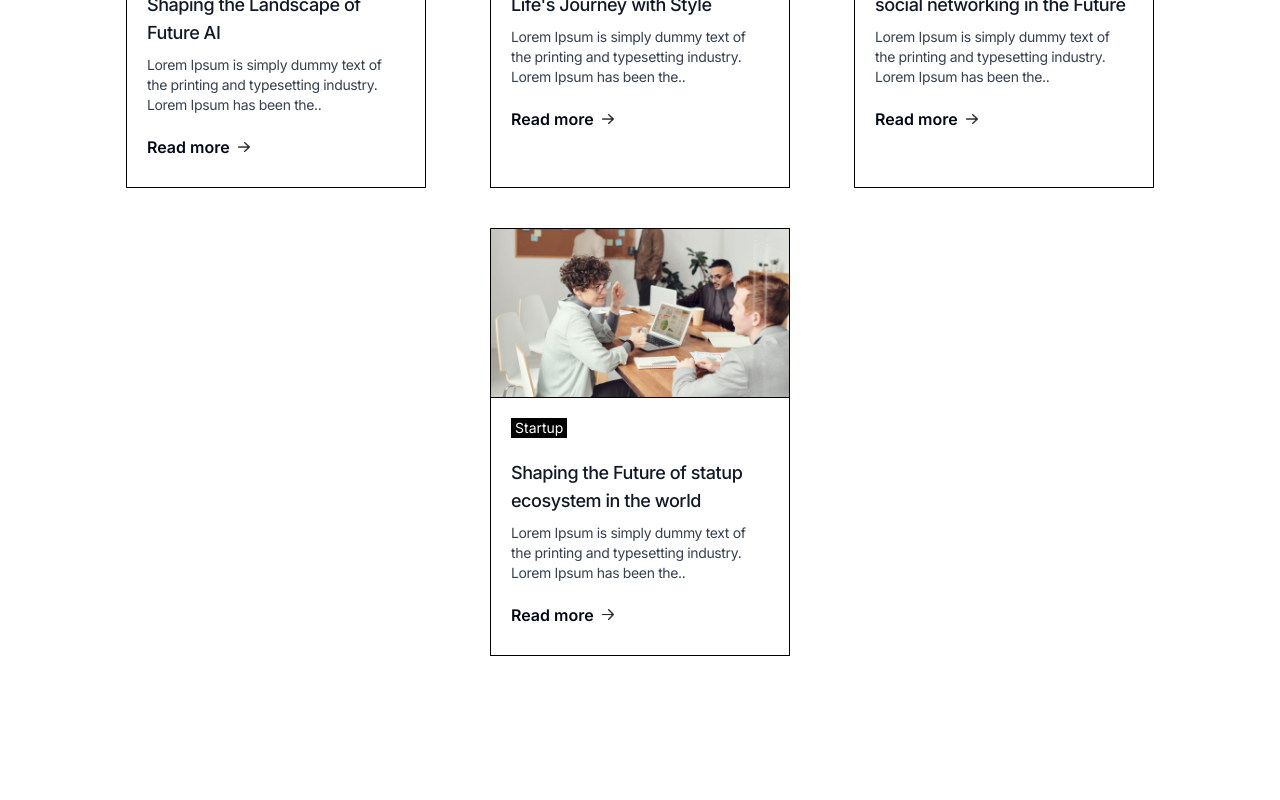
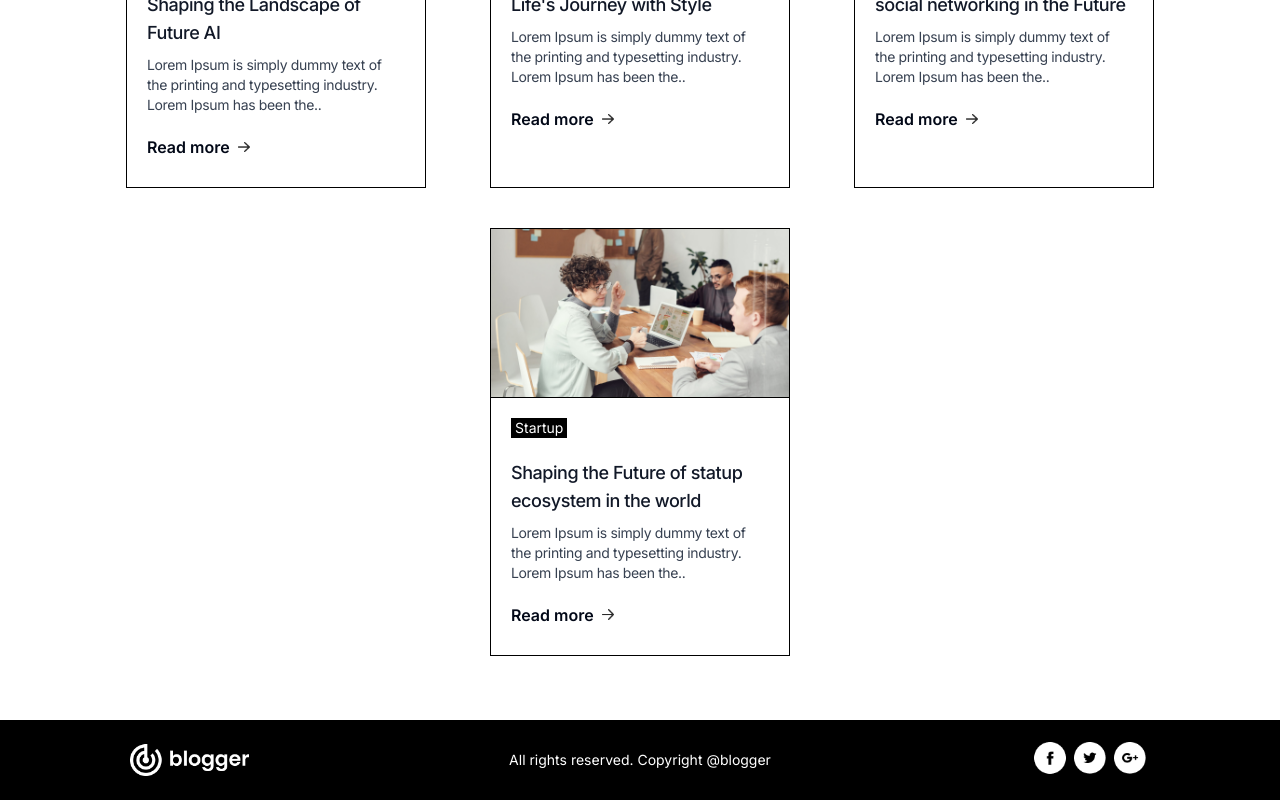
Before and after one commit to viraljain7/next-blog-app, a Next.js app: page / in a window 1280 px wide. Shown: the part 2697-3497 px from the top of the page. Before the commit the page ends 3417 px from the top, so only its background shows below. Built offline with nearby package versions, Linux system fonts and the light colour scheme.

Commit message:
feat: Add Footer component

```diff
--- a/src/app/page.js
+++ b/src/app/page.js
@@ -1,4 +1,5 @@
 "use client"
+import Footer from "@/components/Footer";
 import Header from "../components/Header";
 import BlogList from "@/components/BlogList";
 export default function Home() {
@@ -6,6 +7,7 @@
     <>
       <Header />
       <BlogList />
+      <Footer />
     </>
   );
 }
--- /dev/null
+++ b/src/components/Footer.jsx
@@ -0,0 +1,20 @@
+import { assets } from '@/Assets/assets'
+import Image from 'next/image'
+import React from 'react'
+
+const Footer = () => {
+    return (
+        <div className='gap-5 flex justify-around flex-col sm:gap-0 sm:flex-row bg-black py-5 items-center '>
+            <Image src={assets.logo_light} alt='brand-logo' width={120} />
+            <p className='text-sm text-white'>All rights reserved. Copyright @blogger</p>
+            <div className='flex'>
+                <Image src={assets.facebook_icon} alt='facebook logo' width={40} />
+                <Image src={assets.twitter_icon} alt='twitter logo' width={40} />
+                <Image src={assets.googleplus_icon} alt='google logo' width={40} />
+
+            </div>
+        </div>
+    )
+}
+
+export default Footer
```
